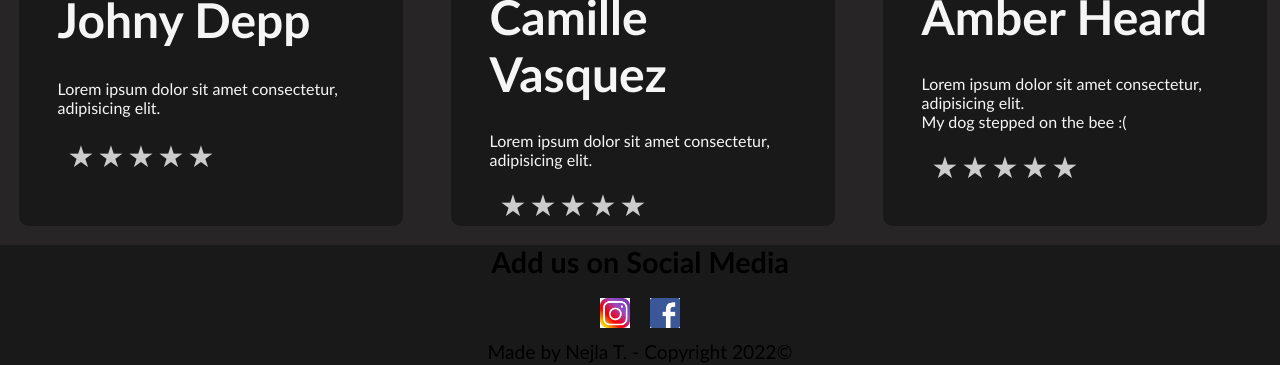
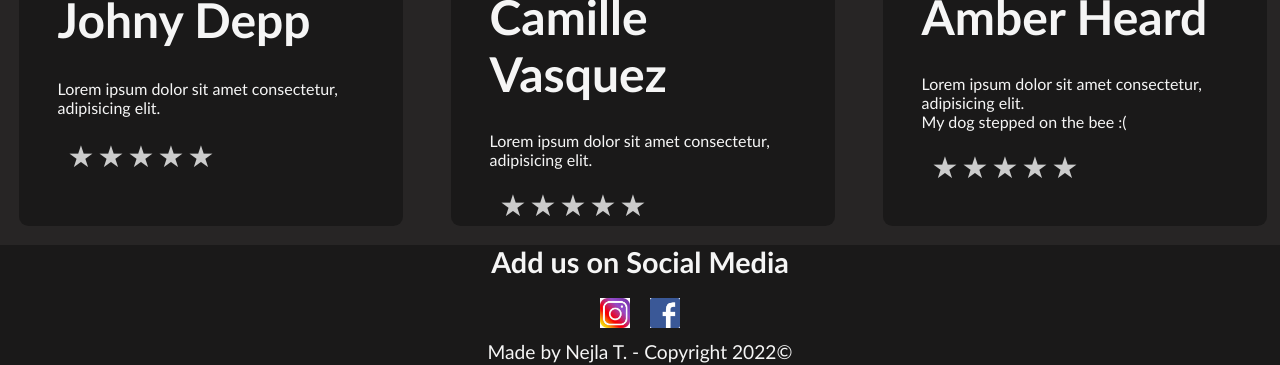
Before and after one commit to nejlatrako/Restaurant, a plain HTML site: page index.html in a window 1280 px wide. Shown: the part 1750-2115 px from the top of the page. Drawn offline with Linux system fonts and the light colour scheme; no server answers.

Commit message:
Final update

```diff
--- a/styles.css
+++ b/styles.css
@@ -429,6 +429,7 @@ header .navbar a:hover{
     width: 100%;
     height: 45px;
     text-align: center;
+    color: whitesmoke;
     font-family: 'Gill Sans', 'Gill Sans MT', Calibri, 'Trebuchet MS', sans-serif;
 }
 .footer .socIMG{
@@ -438,11 +439,13 @@ header .navbar a:hover{
     width: 100%;
     height: 50px;
     gap: 1rem;
+    background-color: #1a1919;
 }
 .footer p{
     width: 100%;
     height: 20px;
     text-align: center;
+    color: whitesmoke;
     font-family: 'Gill Sans', 'Gill Sans MT', Calibri, 'Trebuchet MS', sans-serif;
 }
 
```
